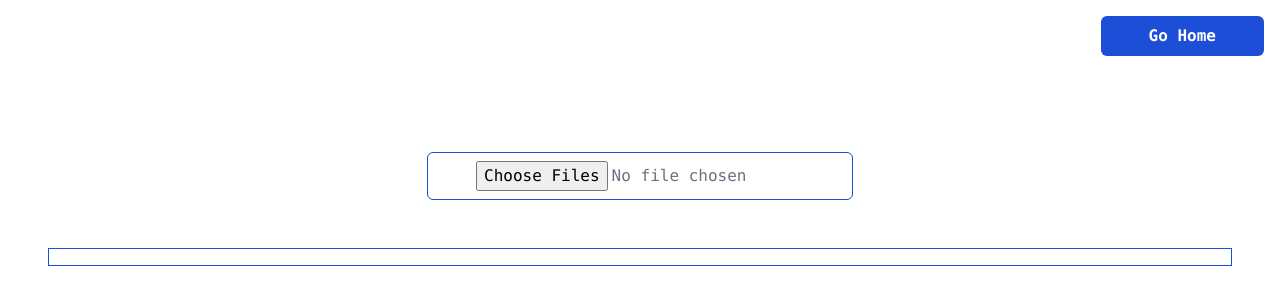
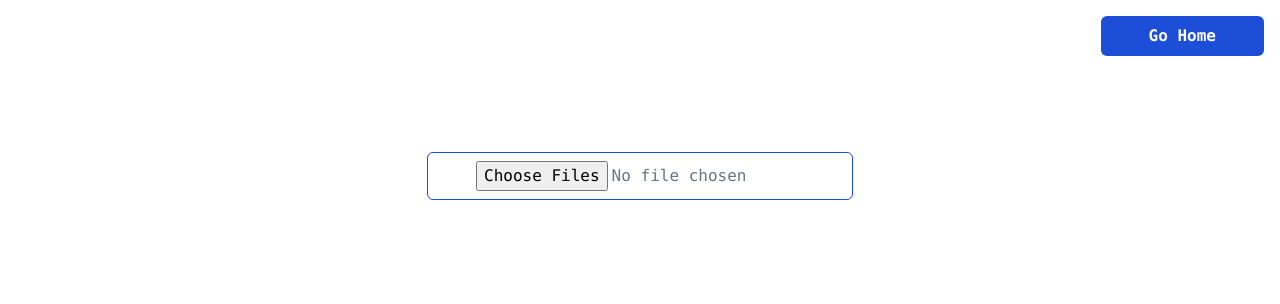
Before and after one commit to sammy-code98/file_upload, a React (Create React App) app: page /display-upload in a window 1280 px wide. Shown: the top 304 px of the page. Built offline with nearby package versions, Linux system fonts and the light colour scheme.

Commit message:
refacotr code

```diff
--- a/src/pages/DisplayUpload.jsx
+++ b/src/pages/DisplayUpload.jsx
@@ -1,26 +1,59 @@
 import React, { useState, useEffect } from "react";
 import { Link } from "react-router-dom";
+
+const imageType = /image\/(png|jpg|jpeg)/gm;
 export default function DisplayUpload() {
-  // create state and set to empty array
+  const [imageFiles, setImageFiles] = useState([]);
   const [images, setImages] = useState([]);
 
-  const [imageUrl, setImageUrl] = useState([]);
+  const onChangeHandler = (e) => {
+    const { files } = e.target;
 
+    const validImageFiles = [];
+
+    for (let i = 0; i < files.length; i++) {
+      const file = files[i];
+      if (file.type.match(imageType)) {
+        validImageFiles.push(file);
+      }
+    }
+    if (validImageFiles.length) {
+      setImageFiles(validImageFiles);
+      return;
+    }
+    alert("selected image file are not valid type");
+  };
   useEffect(() => {
-    // image.length < 1
-    if (images.length !== 0) return;
+    const images = [];
+    const fileReaders = [];
+    let isCancel = false;
+    if (imageFiles.length) {
+      imageFiles.forEach((file) => {
+        const fileReader = new FileReader();
+        fileReaders.push(fileReader);
 
-    const newImageUrls = [];
-    images.forEach((image) => newImageUrls.push(URL.createObjectURL(image[0])));
-    setImageUrl(newImageUrls);
+        fileReader.onload = (e) => {
+          const { result } = e.target;
+          if (result) {
+            images.push(result);
+          }
+          if (images.length === imageFiles.length && !isCancel) {
+            setImages(images);
+          }
+        };
+        fileReader.readAsDataURL(file);
+      });
+    }
+    return () => {
+      isCancel = true
+      fileReaders.forEach(fileReader =>{
+        if(fileReader.readyState === 1){
+          fileReader.abort()
+        }
+      })
+    }
+  },[imageFiles]);
 
-  }, [images]);
-  console.log("newarr:", images);
-
-
-  const onChangeHandler = (e) => {
-    setImages([...e.target.files]);
-  };
   return (
     <>
       <Link
@@ -38,19 +71,21 @@ export default function DisplayUpload() {
             accept="image/*"
             onChange={onChangeHandler}
           />
-
-
         </div>
-      <div className="border border-blue-700  mb-12 mx-12 py-2">
-          {/* {images.map((image) => <p>{image.name}</p>)} */}
-          {imageUrl.map((imageSrc) => (
-          <img src={imageSrc}  alt="dummy"/>
-        ))}
-
-
+        {/* <div className="border border-blue-700  mb-12 mx-12 py-2">
+          hehehe
+        </div> */}
+         {
+        images.length > 0 ?
+          <div>
+            {
+              images.map((image, idx) => {
+                return <p key={idx}> <img src={image} alt="" /> </p>
+              })
+            }
+          </div> : null
+      }
       </div>
-      </div>
-
     </>
   );
 }
--- a/src/pages/FileUpload.jsx
+++ b/src/pages/FileUpload.jsx
@@ -38,7 +38,7 @@ export default function FileUpload() {
     <>
         <Link
           to="/"
-          className="bg-blue-700 text-white md:px-12 py-2 rounded-md font-mono font-bold float-right mt-4 mx-4"
+          className="bg-blue-700 text-white px-2 md:px-12 py-2 rounded-md font-mono font-bold float-right mt-4 mx-4"
         >
           Go Home{" "}
         </Link>
```
Lines whose indentation alone changed are shown as unchanged.
